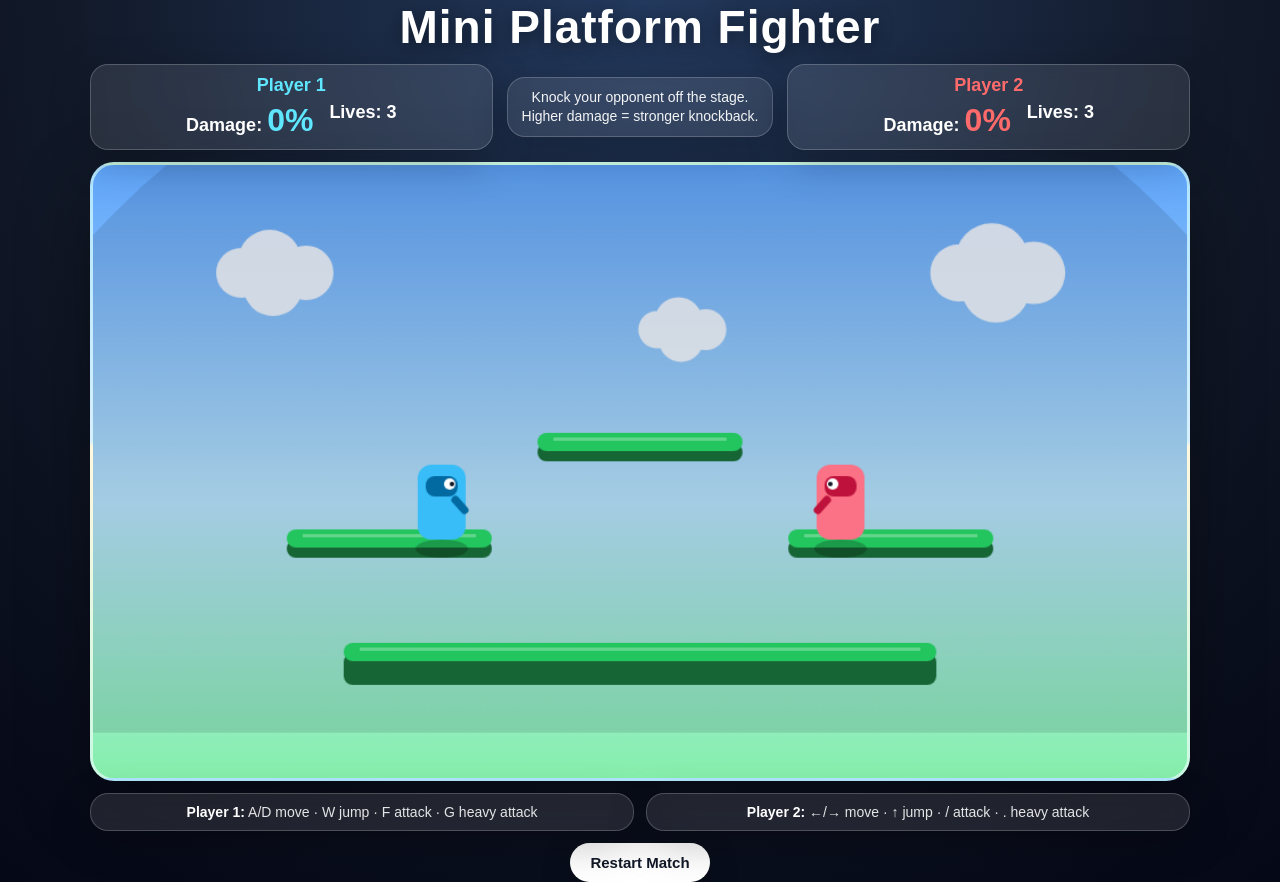
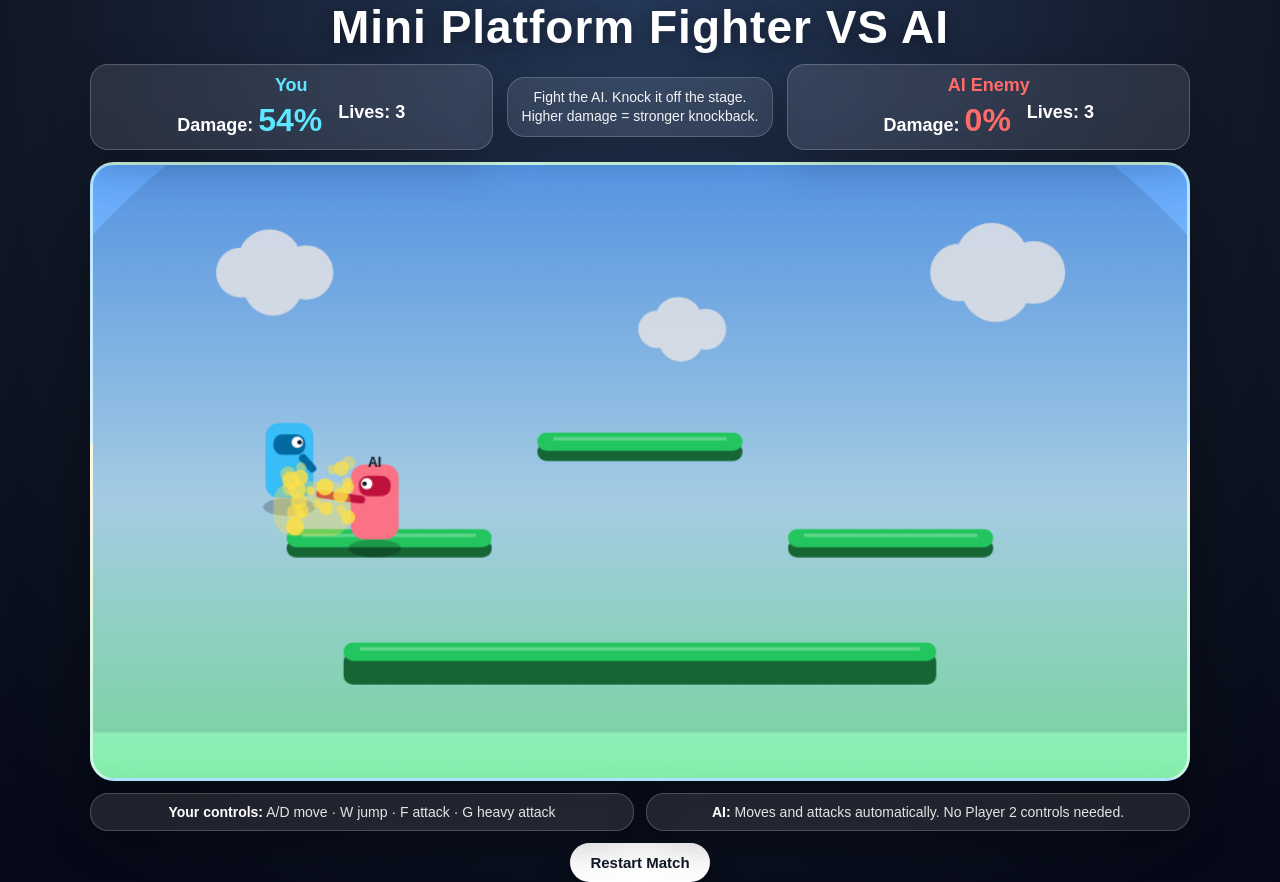
Before and after one commit to runningeggs-creat/test2, a plain HTML site: page index.html in a window 1280 px wide. Drawn offline with Linux system fonts and the light colour scheme.

Commit message:
Update index.html

```diff
--- a/index.html
+++ b/index.html
@@ -3,7 +3,7 @@
 <head>
   <meta charset="UTF-8" />
   <meta name="viewport" content="width=device-width, initial-scale=1.0" />
-  <title>Mini Platform Fighter</title>
+  <title>Mini Platform Fighter VS AI</title>
   <style>
     * {
       box-sizing: border-box;
@@ -16,7 +16,7 @@
       display: flex;
       align-items: center;
       justify-content: center;
-      background: radial-gradient(circle at top, #23395d 0%, #111827 55%, #050816 100%);
+      background: radial-gradient(circle at top, #253858 0%, #111827 55%, #050816 100%);
       font-family: Arial, Helvetica, sans-serif;
       color: white;
       overflow: hidden;
@@ -52,7 +52,7 @@
     }
 
     .player-name {
-      font-weight: 800;
+      font-weight: 900;
       font-size: 18px;
       margin-bottom: 6px;
     }
@@ -62,7 +62,7 @@
       justify-content: center;
       gap: 16px;
       font-size: 18px;
-      font-weight: 700;
+      font-weight: 800;
     }
 
     .percent {
@@ -70,8 +70,9 @@
       font-weight: 900;
     }
 
+    .blue { color: #5ee7ff; }
     .red { color: #ff6b6b; }
-    .blue { color: #5ee7ff; }
+    .yellow { color: #fde047; }
 
     .center-card {
       font-size: 14px;
@@ -131,11 +132,11 @@
 </head>
 <body>
   <div class="wrap">
-    <h1>Mini Platform Fighter</h1>
+    <h1>Mini Platform Fighter VS AI</h1>
 
     <div class="hud">
       <div class="card">
-        <div class="player-name blue">Player 1</div>
+        <div class="player-name blue">You</div>
         <div class="stats">
           <span>Damage: <span id="p1Damage" class="percent blue">0%</span></span>
           <span>Lives: <span id="p1Lives">3</span></span>
@@ -143,14 +144,14 @@
       </div>
 
       <div class="card center-card">
-        Knock your opponent off the stage.<br />Higher damage = stronger knockback.
+        Fight the AI. Knock it off the stage.<br />Higher damage = stronger knockback.
       </div>
 
       <div class="card">
-        <div class="player-name red">Player 2</div>
+        <div class="player-name red">AI Enemy</div>
         <div class="stats">
-          <span>Damage: <span id="p2Damage" class="percent red">0%</span></span>
-          <span>Lives: <span id="p2Lives">3</span></span>
+          <span>Damage: <span id="aiDamage" class="percent red">0%</span></span>
+          <span>Lives: <span id="aiLives">3</span></span>
         </div>
       </div>
     </div>
@@ -158,8 +159,8 @@
     <canvas id="game" width="960" height="540"></canvas>
 
     <div class="controls">
-      <div class="card"><b>Player 1:</b> A/D move · W jump · F attack · G heavy attack</div>
-      <div class="card"><b>Player 2:</b> ←/→ move · ↑ jump · / attack · . heavy attack</div>
+      <div class="card"><b>Your controls:</b> A/D move · W jump · F attack · G heavy attack</div>
+      <div class="card"><b>AI:</b> Moves and attacks automatically. No Player 2 controls needed.</div>
     </div>
 
     <button onclick="resetGame()">Restart Match</button>
@@ -170,17 +171,21 @@
     const ctx = canvas.getContext('2d');
 
     const p1DamageEl = document.getElementById('p1Damage');
-    const p2DamageEl = document.getElementById('p2Damage');
+    const aiDamageEl = document.getElementById('aiDamage');
     const p1LivesEl = document.getElementById('p1Lives');
-    const p2LivesEl = document.getElementById('p2Lives');
+    const aiLivesEl = document.getElementById('aiLives');
 
     const keys = {};
     const gravity = 0.72;
     const friction = 0.83;
     const floorY = 430;
+
+    let player;
+    let ai;
     let hitPause = 0;
     let winnerText = '';
     let particles = [];
+    let screenShake = 0;
 
     const platforms = [
       { x: 170, y: 330, w: 180, h: 16 },
@@ -190,7 +195,7 @@
     ];
 
     class Fighter {
-      constructor(name, x, y, color, darkColor, controls, facing) {
+      constructor(name, x, y, color, darkColor, facing, isAI = false) {
         this.name = name;
         this.spawnX = x;
         this.spawnY = y;
@@ -202,8 +207,8 @@
         this.vy = 0;
         this.color = color;
         this.darkColor = darkColor;
-        this.controls = controls;
         this.facing = facing;
+        this.isAI = isAI;
         this.onGround = false;
         this.jumps = 2;
         this.damage = 0;
@@ -213,6 +218,9 @@
         this.heavyTimer = 0;
         this.invincible = 0;
         this.stun = 0;
+        this.aiDecisionTimer = 0;
+        this.aiMove = 0;
+        this.aiWantsJump = false;
       }
 
       respawn() {
@@ -224,6 +232,7 @@
         this.invincible = 120;
         this.stun = 0;
         this.jumps = 2;
+        this.attackCooldown = 35;
       }
 
       update(opponent) {
@@ -235,40 +244,13 @@
         if (this.invincible > 0) this.invincible--;
         if (this.stun > 0) this.stun--;
 
-        const canControl = this.stun <= 0;
-
-        if (canControl) {
-          if (keys[this.controls.left]) {
-            this.vx -= 0.85;
-            this.facing = -1;
-          }
-          if (keys[this.controls.right]) {
-            this.vx += 0.85;
-            this.facing = 1;
-          }
-          if (keys[this.controls.jump] && !this.controls.jumpHeld && this.jumps > 0) {
-            this.vy = -13.4;
-            this.jumps--;
-            this.onGround = false;
-            burst(this.x + this.w / 2, this.y + this.h, 'white', 7);
-          }
-
-          if (keys[this.controls.attack] && !this.controls.attackHeld && this.attackCooldown <= 0) {
-            this.attackTimer = 11;
-            this.attackCooldown = 26;
-            this.tryHit(opponent, false);
-          }
-
-          if (keys[this.controls.heavy] && !this.controls.heavyHeld && this.attackCooldown <= 0) {
-            this.heavyTimer = 18;
-            this.attackCooldown = 54;
-            this.tryHit(opponent, true);
+        if (this.stun <= 0) {
+          if (this.isAI) {
+            this.aiControl(opponent);
+          } else {
+            this.playerControl(opponent);
           }
         }
-
-        this.controls.jumpHeld = keys[this.controls.jump];
-        this.controls.attackHeld = keys[this.controls.attack];
-        this.controls.heavyHeld = keys[this.controls.heavy];
 
         this.vy += gravity;
         this.vx *= friction;
@@ -296,15 +278,120 @@
           }
         }
 
-        if (this.x < -120 || this.x > canvas.width + 120 || this.y > canvas.height + 130) {
+        if (this.x < -125 || this.x > canvas.width + 125 || this.y > canvas.height + 135) {
           this.lives--;
-          burst(Math.max(20, Math.min(canvas.width - 20, this.x)), Math.min(canvas.height - 20, this.y), this.color, 30);
+          burst(Math.max(20, Math.min(canvas.width - 20, this.x)), Math.min(canvas.height - 20, this.y), this.color, 34);
+          screenShake = 16;
+
           if (this.lives <= 0) {
             winnerText = opponent.name + ' Wins!';
           } else {
             this.respawn();
           }
         }
+      }
+
+      playerControl(opponent) {
+        if (keys['a']) {
+          this.vx -= 0.85;
+          this.facing = -1;
+        }
+        if (keys['d']) {
+          this.vx += 0.85;
+          this.facing = 1;
+        }
+
+        if (keys['w'] && !this.jumpHeld && this.jumps > 0) {
+          this.jump();
+        }
+
+        if (keys['f'] && !this.attackHeld && this.attackCooldown <= 0) {
+          this.startAttack(opponent, false);
+        }
+
+        if (keys['g'] && !this.heavyHeld && this.attackCooldown <= 0) {
+          this.startAttack(opponent, true);
+        }
+
+        this.jumpHeld = keys['w'];
+        this.attackHeld = keys['f'];
+        this.heavyHeld = keys['g'];
+      }
+
+      aiControl(opponent) {
+        const centerX = this.x + this.w / 2;
+        const opponentCenterX = opponent.x + opponent.w / 2;
+        const distanceX = opponentCenterX - centerX;
+        const absX = Math.abs(distanceX);
+        const distanceY = opponent.y - this.y;
+
+        this.facing = distanceX >= 0 ? 1 : -1;
+
+        const leftBlastDanger = this.x < 90;
+        const rightBlastDanger = this.x > canvas.width - 130;
+        const offMainStage = this.x < 230 || this.x + this.w > 735;
+        const belowStage = this.y > floorY - 80;
+
+        if (this.aiDecisionTimer <= 0) {
+          this.aiDecisionTimer = 12 + Math.floor(Math.random() * 18);
+
+          if (leftBlastDanger) {
+            this.aiMove = 1;
+            this.aiWantsJump = true;
+          } else if (rightBlastDanger) {
+            this.aiMove = -1;
+            this.aiWantsJump = true;
+          } else if (offMainStage && belowStage) {
+            this.aiMove = this.x < canvas.width / 2 ? 1 : -1;
+            this.aiWantsJump = true;
+          } else if (absX > 75) {
+            this.aiMove = distanceX > 0 ? 1 : -1;
+            this.aiWantsJump = Math.random() < 0.18 || distanceY < -55;
+          } else {
+            this.aiMove = Math.random() < 0.45 ? 0 : -Math.sign(distanceX || 1);
+            this.aiWantsJump = Math.random() < 0.06;
+          }
+        } else {
+          this.aiDecisionTimer--;
+        }
+
+        this.vx += this.aiMove * 0.74;
+
+        if (this.aiWantsJump && this.jumps > 0) {
+          this.jump();
+          this.aiWantsJump = false;
+        }
+
+        const sameHeightEnough = Math.abs(distanceY) < 80;
+        const closeEnough = absX < 70 && sameHeightEnough;
+        const heavyChance = opponent.damage > 65 ? 0.42 : 0.18;
+
+        if (closeEnough && this.attackCooldown <= 0) {
+          if (Math.random() < heavyChance) {
+            this.startAttack(opponent, true);
+          } else {
+            this.startAttack(opponent, false);
+          }
+        }
+      }
+
+      jump() {
+        this.vy = -13.4;
+        this.jumps--;
+        this.onGround = false;
+        burst(this.x + this.w / 2, this.y + this.h, 'white', 7);
+      }
+
+      startAttack(opponent, isHeavy) {
+        if (isHeavy) {
+          this.heavyTimer = 18;
+          this.attackCooldown = this.isAI ? 62 : 54;
+        } else {
+          this.attackTimer = 11;
+          this.attackCooldown = this.isAI ? 34 : 26;
+        }
+
+        this.tryHit(opponent, isHeavy);
       }
 
       attackBox(isHeavy) {
@@ -321,17 +408,20 @@
       tryHit(opponent, isHeavy) {
         const box = this.attackBox(isHeavy);
         if (opponent.invincible > 0) return;
+
         if (rectsOverlap(box, opponent)) {
           const damageGain = isHeavy ? 18 : 9;
           const base = isHeavy ? 8.8 : 5.4;
-          const scaling = opponent.damage * (isHeavy ? 0.072 : 0.045);
+          const scaling = opponent.damage * (isHeavy ? 0.074 : 0.047);
           const direction = this.facing;
+
           opponent.damage += damageGain;
           opponent.vx = direction * (base + scaling);
           opponent.vy = -(isHeavy ? 8.8 : 6.2) - opponent.damage * 0.012;
-          opponent.stun = isHeavy ? 23 : 13;
+          opponent.stun = isHeavy ? 24 : 13;
           hitPause = isHeavy ? 8 : 5;
-          burst(opponent.x + opponent.w / 2, opponent.y + opponent.h / 2, isHeavy ? '#fde047' : '#fff', isHeavy ? 22 : 12);
+          screenShake = isHeavy ? 12 : 7;
+          burst(opponent.x + opponent.w / 2, opponent.y + opponent.h / 2, isHeavy ? '#fde047' : '#ffffff', isHeavy ? 23 : 13);
         }
       }
 
@@ -374,30 +464,32 @@
         ctx.lineTo(this.facing * armReach, this.heavyTimer > 0 ? -7 : 7);
         ctx.stroke();
 
+        if (this.isAI) {
+          ctx.fillStyle = '#111827';
+          ctx.font = '900 12px Arial';
+          ctx.textAlign = 'center';
+          ctx.fillText('AI', 0, -31);
+          ctx.textAlign = 'left';
+        }
+
+        ctx.restore();
+
         if (this.attackTimer > 0 || this.heavyTimer > 0) {
           const isHeavy = this.heavyTimer > 0;
           const box = this.attackBox(isHeavy);
-          ctx.restore();
           ctx.fillStyle = isHeavy ? 'rgba(253,224,71,.35)' : 'rgba(255,255,255,.28)';
           roundRect(box.x, box.y, box.w, box.h, 18);
           ctx.fill();
-          return;
         }
-
-        ctx.restore();
       }
     }
 
-    const p1Controls = { left: 'a', right: 'd', jump: 'w', attack: 'f', heavy: 'g' };
-    const p2Controls = { left: 'arrowleft', right: 'arrowright', jump: 'arrowup', attack: '/', heavy: '.' };
-
-    let p1, p2;
-
     function resetGame() {
-      p1 = new Fighter('Player 1', 285, 145, '#38bdf8', '#0369a1', p1Controls, 1);
-      p2 = new Fighter('Player 2', 635, 145, '#fb7185', '#be123c', p2Controls, -1);
+      player = new Fighter('You', 285, 145, '#38bdf8', '#0369a1', 1, false);
+      ai = new Fighter('AI Enemy', 635, 145, '#fb7185', '#be123c', -1, true);
       winnerText = '';
       hitPause = 0;
+      screenShake = 0;
       particles = [];
       updateHud();
     }
@@ -453,8 +545,6 @@
     }
 
     function drawBackground() {
-      ctx.clearRect(0, 0, canvas.width, canvas.height);
-
       const sky = ctx.createLinearGradient(0, 0, 0, canvas.height);
       sky.addColorStop(0, '#60a5fa');
       sky.addColorStop(0.55, '#bae6fd');
@@ -496,15 +586,15 @@
     }
 
     function updateHud() {
-      p1DamageEl.textContent = Math.floor(p1.damage) + '%';
-      p2DamageEl.textContent = Math.floor(p2.damage) + '%';
-      p1LivesEl.textContent = p1.lives;
-      p2LivesEl.textContent = p2.lives;
+      p1DamageEl.textContent = Math.floor(player.damage) + '%';
+      aiDamageEl.textContent = Math.floor(ai.damage) + '%';
+      p1LivesEl.textContent = player.lives;
+      aiLivesEl.textContent = ai.lives;
     }
 
     function drawWinner() {
       if (!winnerText) return;
-      ctx.fillStyle = 'rgba(0,0,0,.55)';
+      ctx.fillStyle = 'rgba(0,0,0,.58)';
       ctx.fillRect(0, 0, canvas.width, canvas.height);
       ctx.fillStyle = 'white';
       ctx.textAlign = 'center';
@@ -516,23 +606,34 @@
     }
 
     function gameLoop() {
+      ctx.save();
+
+      if (screenShake > 0) {
+        const shakeX = (Math.random() - 0.5) * screenShake;
+        const shakeY = (Math.random() - 0.5) * screenShake;
+        ctx.translate(shakeX, shakeY);
+        screenShake *= 0.82;
+        if (screenShake < 0.5) screenShake = 0;
+      }
+
       drawBackground();
       drawPlatforms();
 
       if (hitPause <= 0) {
-        p1.update(p2);
-        p2.update(p1);
+        player.update(ai);
+        ai.update(player);
         updateParticles();
       } else {
         hitPause--;
       }
 
-      p1.draw();
-      p2.draw();
+      player.draw();
+      ai.draw();
       drawParticles();
       drawWinner();
+
+      ctx.restore();
       updateHud();
-
       requestAnimationFrame(gameLoop);
     }
 
```
